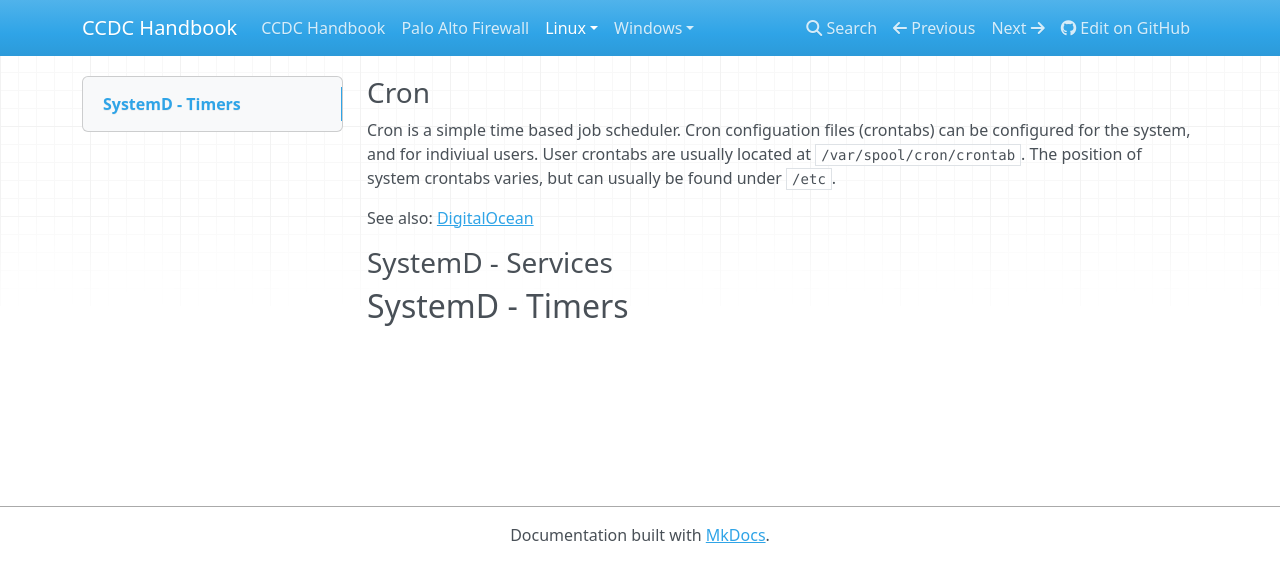
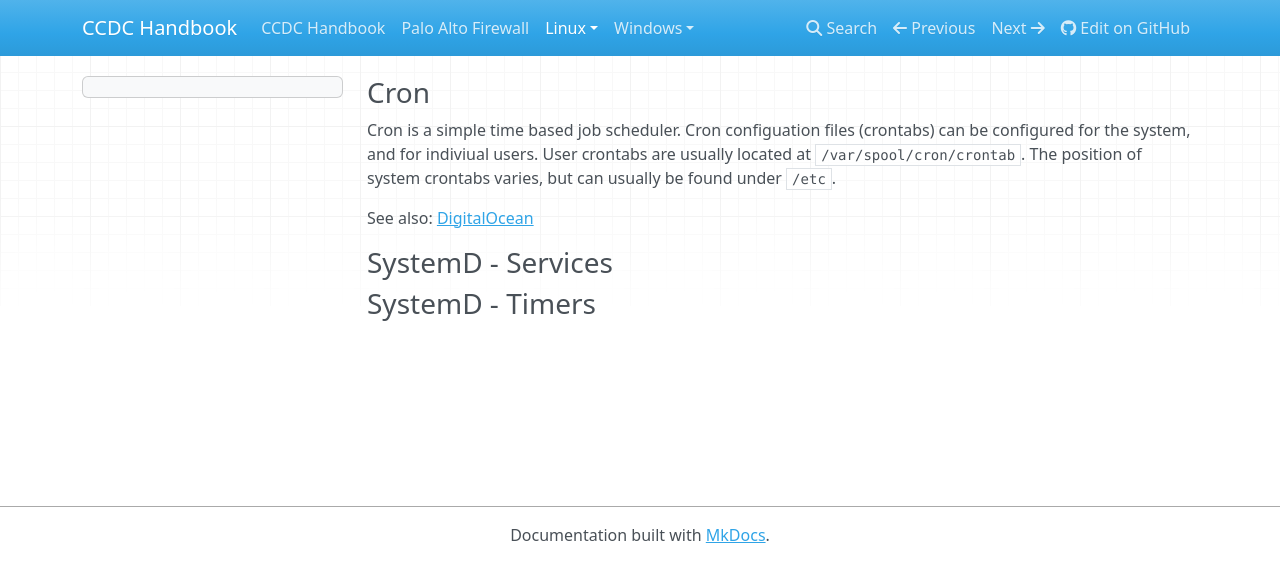
Before and after one commit to ius-csg/ccdc-handbook, an MkDocs documentation site: the page built from docs/Linux/services.md, in a window 1280 px wide. Shown: the top 582 px of the page. Built offline with MkDocs 1.6.1, drawn with Linux system fonts in a browser that asks for light colours; nearby versions of some CDN libraries.

Commit message:
Update services.md

```diff
--- a/docs/Linux/services.md
+++ b/docs/Linux/services.md
@@ -6,4 +6,4 @@ See also: [DigitalOcean](https://www.digitalocean.com/community/tutorials/how-to
 ### SystemD - Services
 
 
-## SystemD - Timers
+### SystemD - Timers
```
